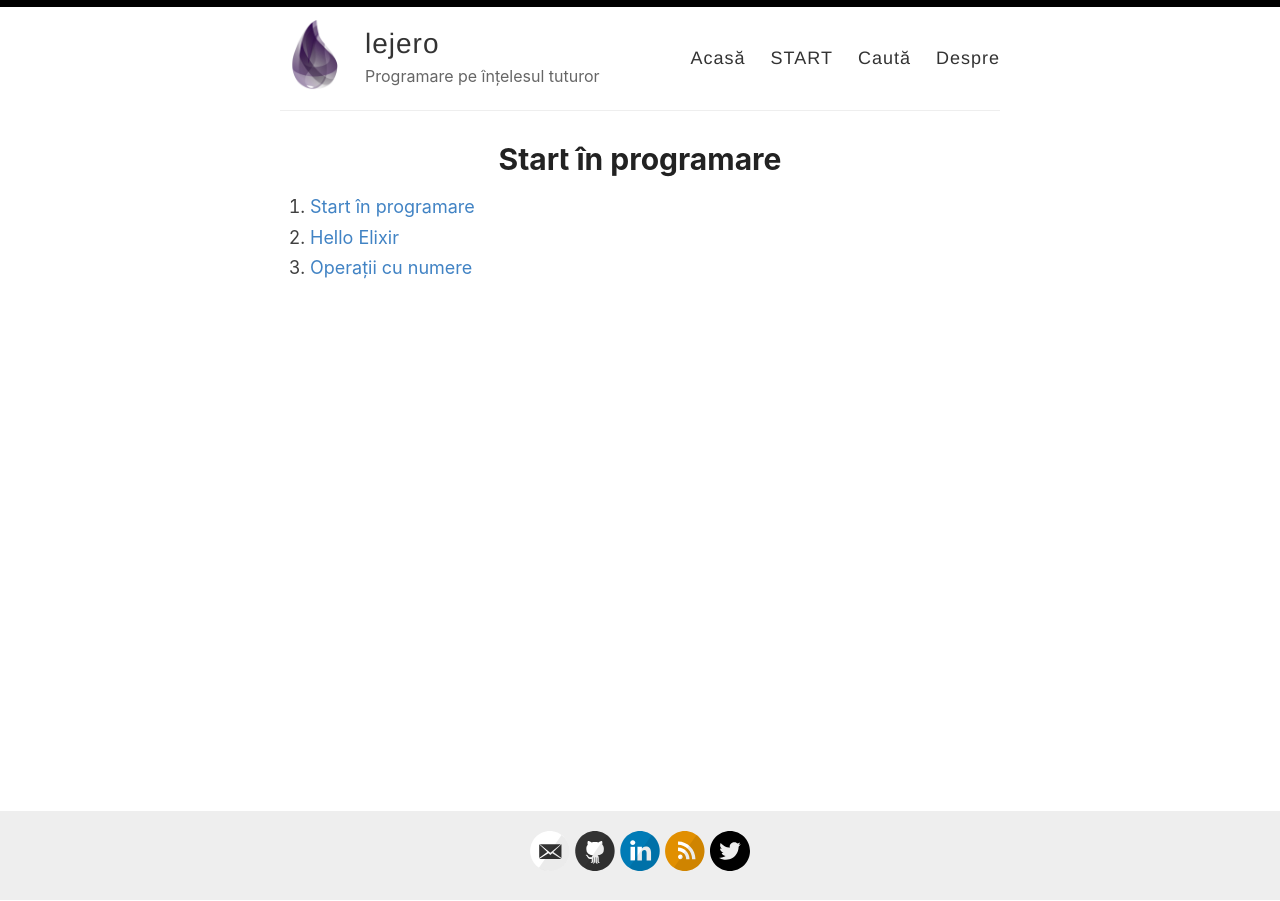
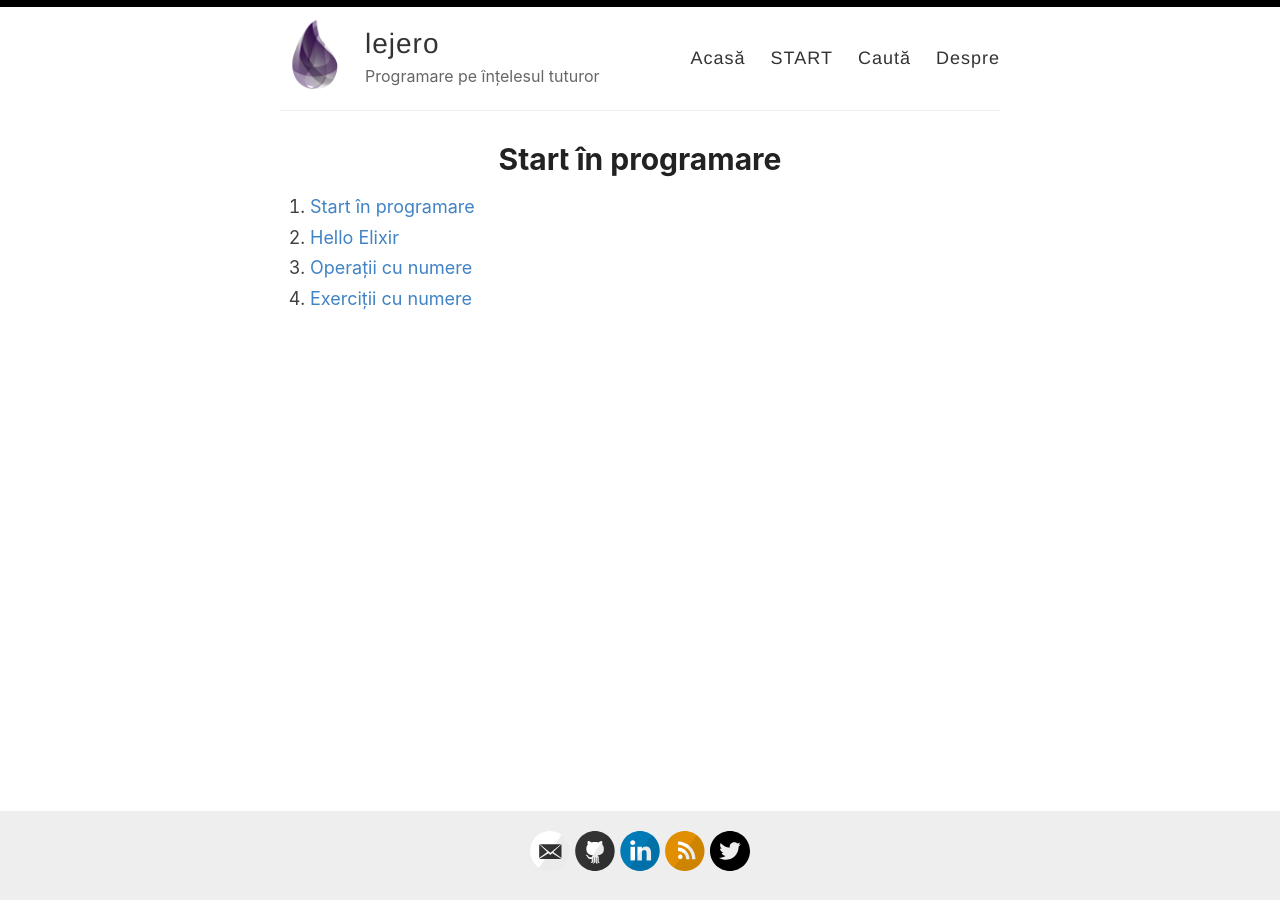
Before and after one commit to danutchindris/danutchindris.github.io, a Jekyll site: the page built from _pages/getting-started.md, in a window 1280 px wide. Built offline with Jekyll 4.4.1, drawn with Linux system fonts in a browser that asks for light colours.

Commit message:
add new article to the list

```diff
--- a/_pages/getting-started.md
+++ b/_pages/getting-started.md
@@ -7,3 +7,4 @@ permalink: /getting-started/
 0. [Start în programare]({{ site.baseurl }}/start-in-programare/)
 1. [Hello Elixir]({{ site.baseurl }}/hello-elixir/)
 2. [Operații cu numere]({{ site.baseurl }}/operatii-cu-numere/)
+3. [Exerciții cu numere]({{ site.baseurl }}/exercitii-cu-numere/)
```
